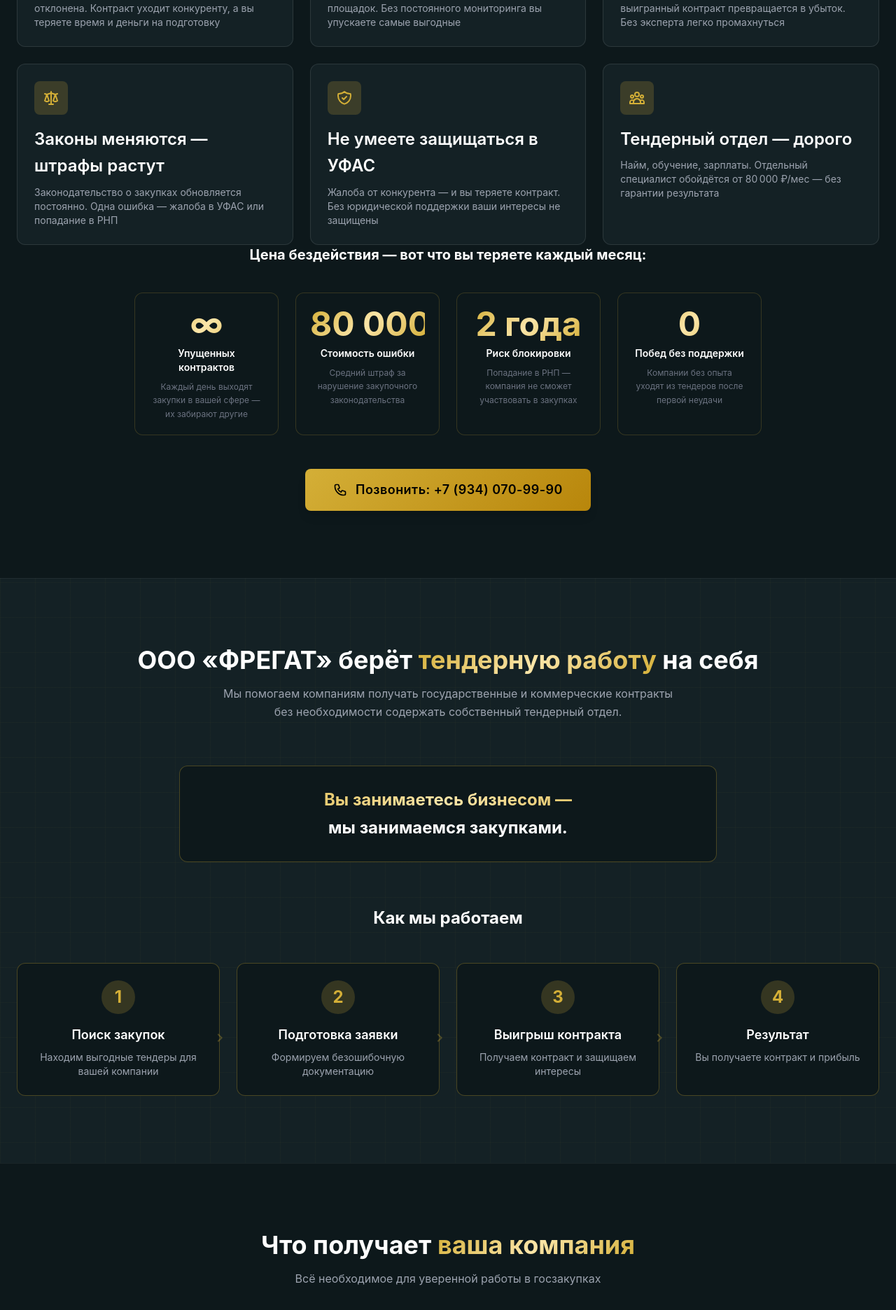
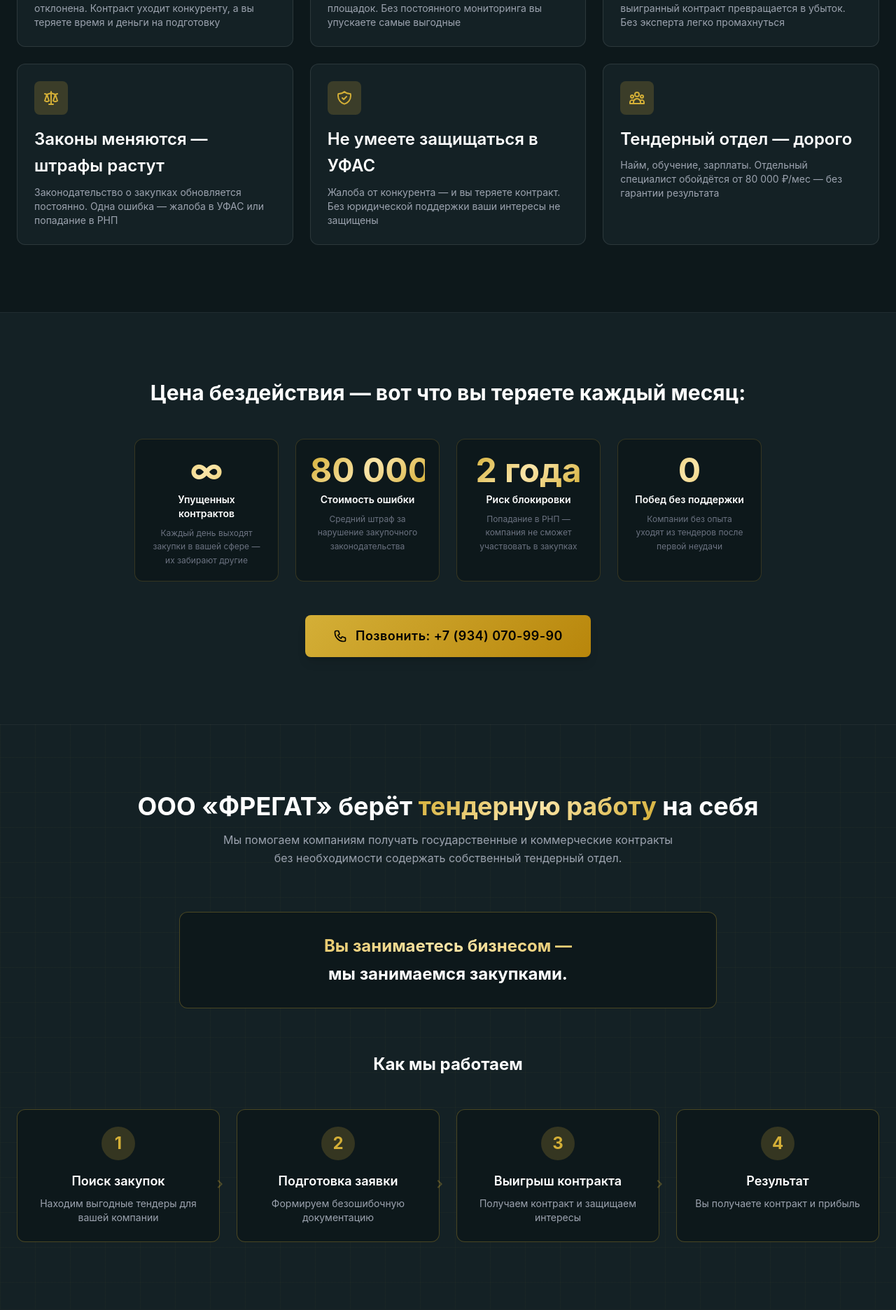
Before and after one commit to suyazov/tender-frigate.ru, a WordPress theme: template wp-content/themes/fregat/front-page.php in a window 1280 px wide. Shown: the part 1618-3490 px from the top of the page at 70% size. Run offline with PHP 8.4 and a stand-in for WordPress, Linux system fonts and the light colour scheme; the site name, menu and one post (Sample post) are stand-ins, and other content is empty; some libraries are stand-ins or nearby versions.

Commit message:
Split losses into separate section, remove stale #hero anchor
Co-Authored-By: Claude Opus 4.7 <noreply@anthropic.com>

```diff
--- a/wp-content/themes/fregat/template-parts/challenges.php
+++ b/wp-content/themes/fregat/template-parts/challenges.php
@@ -1,6 +1,6 @@
 <?php
 /**
- * Template Part: Challenges / Loss Section
+ * Template Part: Challenges Section
  *
  * @package Fregat
  */
@@ -62,14 +62,17 @@
 					<svg class="w-6 h-6 text-gold" fill="none" stroke="currentColor" viewBox="0 0 24 24"><path stroke-linecap="round" stroke-linejoin="round" stroke-width="2" d="M17 20h5v-2a3 3 0 00-5.356-1.857M17 20H7m10 0v-2c0-.656-.126-1.283-.356-1.857M7 20H2v-2a3 3 0 015.356-1.857M7 20v-2c0-.656.126-1.283.356-1.857m0 0a5.002 5.002 0 019.288 0M15 7a3 3 0 11-6 0 3 3 0 016 0zm6 3a2 2 0 11-4 0 2 2 0 014 0zM7 10a2 2 0 11-4 0 2 2 0 014 0z"/></svg>
 				</div>
 				<h3 class="font-semibold mb-2 text-white">Тендерный отдел — дорого</h3>
-				<p class="text-gray-400 text-sm">Найм, обучение, зарплаты. Отдельный специалист обойдётся от 80 000 ₽/мес — без гарантии результата</p>
+				<p class="text-gray-400 text-sm">Найм, обучение, зарплаты. Отдельный специалист обойдётся от 80 000 ₽/мес — без гарантии результата</p>
 			</div>
 		</div>
+	</div>
+</section>
 
 <!-- Потери -->
-		<div class="mt-52 max-w-4xl mx-auto">
-			<h3 class="text-xl font-bold mb-10 mt-28 text-center text-white">Цена бездействия — вот что вы теряете каждый месяц:</h3>
-			<div class="grid grid-cols-2 md:grid-cols-4 gap-6">
+<section class="py-24 border-t border-white/5 bg-[#142125]">
+	<div class="max-w-7xl mx-auto px-6">
+		<h3 class="text-2xl md:text-3xl font-bold mb-12 text-center text-white">Цена бездействия — вот что вы теряете каждый месяц:</h3>
+		<div class="grid grid-cols-2 md:grid-cols-4 gap-6 max-w-4xl mx-auto">
 			<div class="bg-[#0d181b] border border-gold/20 rounded-xl p-5 text-center">
 				<div class="text-4xl md:text-5xl font-bold text-gold-gradient mb-2">&infin;</div>
 				<div class="text-white font-semibold text-sm mb-2">Упущенных контрактов</div>
@@ -92,11 +95,10 @@
 			</div>
 		</div>
 		<div class="mt-12 text-center">
-				<a href="tel:<?php echo fregat_contact('primary_phone_raw'); ?>" class="inline-flex items-center gap-3 btn-gold py-4 px-10 rounded-lg text-lg tracking-wide font-semibold shadow-lg shadow-gold/20">
+			<a href="tel:<?php echo esc_attr(fregat_contact('primary_phone_raw')); ?>" class="inline-flex items-center gap-3 btn-gold py-4 px-10 rounded-lg text-lg tracking-wide font-semibold shadow-lg shadow-gold/20">
 				<?php get_template_part('template-parts/svg/phone', null, ['class' => 'w-5 h-5']); ?>
-					Позвонить: <?php echo fregat_contact('primary_phone'); ?>
+				Позвонить: <?php echo esc_html(fregat_contact('primary_phone')); ?>
 			</a>
 		</div>
 	</div>
-	</div>
 </section>
```
Lines whose indentation alone changed are shown as unchanged.
